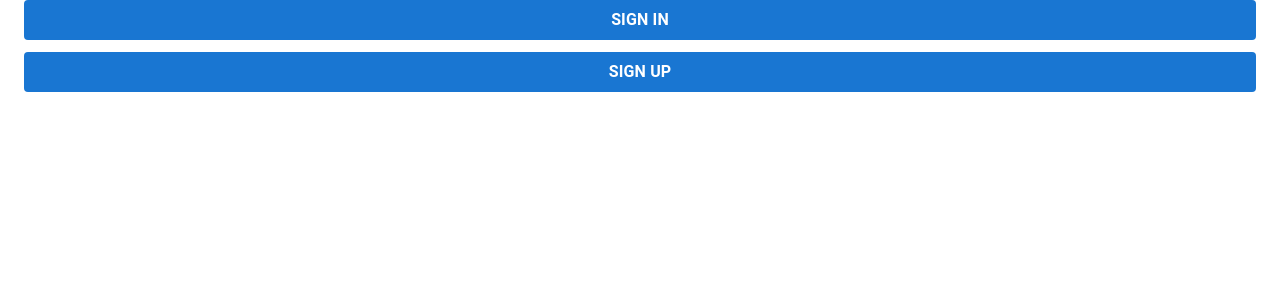
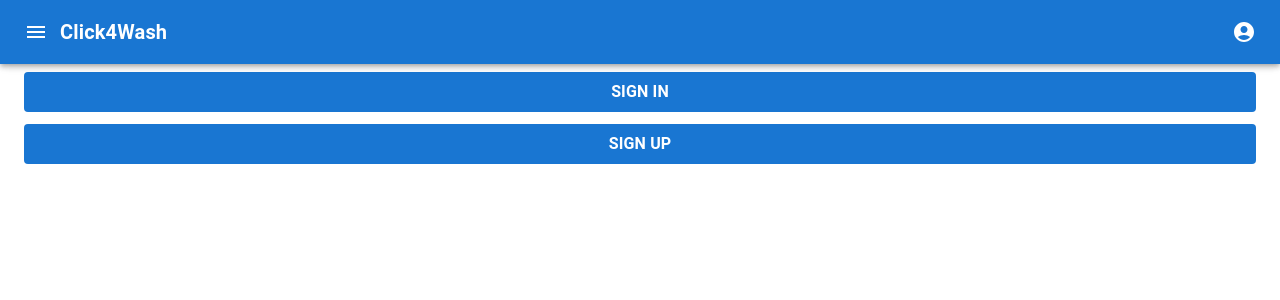
Before and after one commit to ptc-on-jop-training/click4wash-fe, a React (Vite) app: page /introduction in a window 1280 px wide. Shown: the top 300 px of the page. Built offline with nearby package versions, Linux system fonts and the light colour scheme.

Commit message:
Update _layout.tsx

```diff
--- a/src/pages/(driver)/_layout.tsx
+++ b/src/pages/(driver)/_layout.tsx
@@ -1,22 +1,30 @@
 import {Auth0Provider} from "@auth0/auth0-react"
+import {Box} from "@mui/material"
 import {Outlet} from "react-router-dom"
+import Header from "./header.tsx"
 
 function DriverLayout()
 {
    return (
       <Auth0Provider {...cfn.authProvider}>
-         <Outlet/>
+         <Header/>
+         <Box {...cfn.outletContainer}><Outlet/></Box>
       </Auth0Provider>
    )
 }
 
 const cfn = {
+
    authProvider: {
       domain: "click4wash-dev.jp.auth0.com",
       clientId: "3efV1oq9w0pwK3WyeISPuId8eEfOXPzb",
       authorizationParams: {
          redirect_uri: window.location.origin
       }
+   },
+
+   outletContainer: {
+      marginTop: 9
    }
 }
 
```
